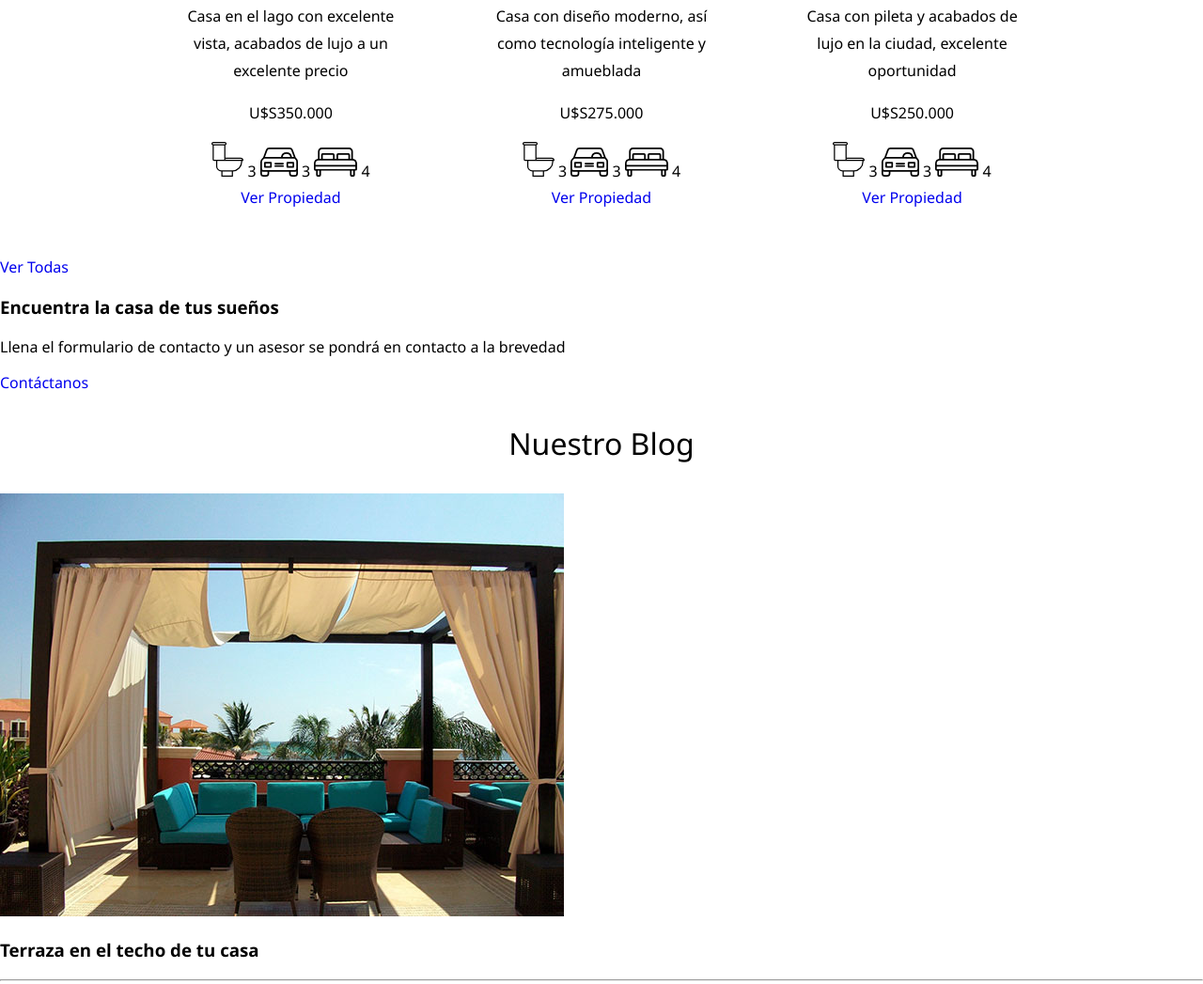
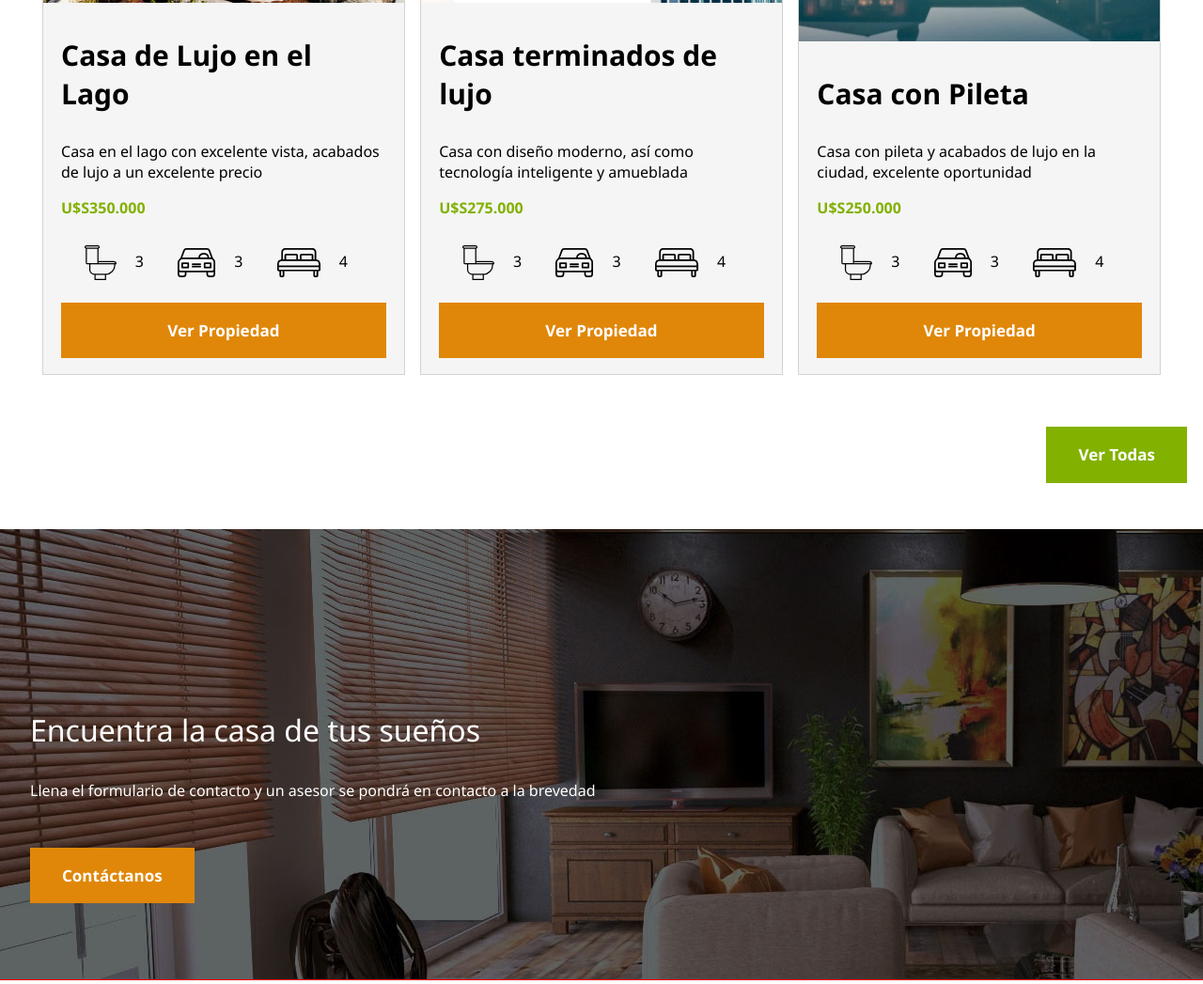
Before and after one commit to koalter/Laboratorio-3, a plain HTML site: page MaquetadoHTML/index.html in a window 1280 px wide. Shown: the part 1509-2556 px from the top of the page at 94% size. Drawn offline with Linux system fonts and the light colour scheme.

Commit message:
falta blog/comentarios y ver por que el footer no completa abajo

```diff
--- a/MaquetadoHTML/index.html
+++ b/MaquetadoHTML/index.html
@@ -23,8 +23,8 @@
     </header>
     <main>
         <section class="nosotros">
+            <div class="container">
                 <h3 class="subtitulo">Más Sobre Nosotros</h3>
-            <div>
                 <article class="servicio">
                     <img src="./images/icono1.svg" alt="Seguridad" class="icono">
                     <h3>SEGURIDAD</h3>
@@ -43,67 +43,77 @@
             </div>
         </section>
         <section class="venta">
+            <div class="container">
             <h3 class="subtitulo">Casas y Departamentos en Venta</h3>
-            <div>
                 <article class="anuncio">
                     <img src="./images/anuncio1.jpg" alt="foto del inmueble" class="miniatura">
+                    <div class="caracteristicas">
                         <h3>Casa de Lujo en el Lago</h3>
                         <p>Casa en el lago con excelente vista, acabados de lujo a un excelente precio</p>
                         <p class="precio">U$S350.000</p>
-                    <div class="caracteristicas">
+                    </div>
+                    <div class="ambientes">
                         <img src="./images/icono_wc.svg" alt="baños">
-                        <span>3</span>
+                        <p>3</p>
                         <img src="./images/icono_estacionamiento.svg" alt="estacionamientos">
-                        <span>3</span>
+                        <p>3</p>
                         <img src="./images/icono_dormitorio.svg" alt="dormitorios">
-                        <span>4</span>
+                        <p>4</p>
                     </div>
-                    <a href="#" class="btnPropiedad">Ver Propiedad</a>
+                    <button class="btnPropiedad">Ver Propiedad</button>
                 </article>
                 <article class="anuncio">
                     <img src="./images/anuncio2.jpg" alt="foto del inmueble" class="miniatura">
+                    <div class="caracteristicas">
                         <h3>Casa terminados de lujo</h3>
                         <p>Casa con diseño moderno, así como tecnología inteligente y amueblada</p>
                         <p class="precio">U$S275.000</p>
-                    <div class="caracteristicas">
+                    </div>
+                    <div class="ambientes">
                         <img src="./images/icono_wc.svg" alt="baños">
-                        <span>3</span>
+                        <p>3</p>
                         <img src="./images/icono_estacionamiento.svg" alt="estacionamientos">
-                        <span>3</span>
+                        <p>3</p>
                         <img src="./images/icono_dormitorio.svg" alt="dormitorios">
-                        <span>4</span>
+                        <p>4</p>
                     </div>
-                    <a href="#" class="btnPropiedad">Ver Propiedad</a>
+                    <button class="btnPropiedad">Ver Propiedad</button>
                 </article>
                 <article class="anuncio">
                     <img src="./images/anuncio3.jpg" alt="foto del inmueble" class="miniatura">
+                    <div class="caracteristicas">
                         <h3>Casa con Pileta</h3>
                         <p>Casa con pileta y acabados de lujo en la ciudad, excelente oportunidad</p>
                         <p class="precio">U$S250.000</p>
-                    <div class="caracteristicas">
+                    </div>
+                    <div class="ambientes">
                         <img src="./images/icono_wc.svg" alt="baños">
-                        <span>3</span>
+                        <p>3</p>
                         <img src="./images/icono_estacionamiento.svg" alt="estacionamientos">
-                        <span>3</span>
+                        <p>3</p>
                         <img src="./images/icono_dormitorio.svg" alt="dormitorios">
-                        <span>4</span>
+                        <p>4</p>
                     </div>
-                    <a href="#" class="btnPropiedad">Ver Propiedad</a>
+                    <button class="btnPropiedad">Ver Propiedad</button>
                 </article>
+                <div class="btnTodas">
+                    <button>Ver Todas</button>
                 </div>
-            <a href="#" class="btnTodas">Ver Todas</a>
+            </div>
         </section>
         <section class="contacto">
+            <div class="container">
                 <h3>Encuentra la casa de tus sueños</h3>
                 <p>Llena el formulario de contacto y un asesor se pondrá en contacto a la brevedad</p>
-            <a href="#" class="btnContacto">Contáctanos</a>
+                <button class="btnContacto">Contáctanos</button>
+            </div>
         </section>
-        <section>
-            <div>
+        <section class="media">
+                <div class="blog">
                     <h3 class="subtitulo">Nuestro Blog</h3>
                     <article>
                         <img src="./images/blog1.jpg" alt="miniatura" class="fotoBlog">
-                    <div>
+                        <div class="descripcion">
                             <h3>Terraza en el techo de tu casa</h3>
                             <hr>
                             <p>Escrito el: <span class="vars">20/10/2019</span> por: <span class="vars">Admin</span></p>
@@ -112,7 +122,7 @@
                     </article>
                     <article>
                         <img src="./images/blog2.jpg" alt="miniatura" class="fotoBlog">
-                    <div>
+                        <div class="descripcion">
                             <h3>Guía para la decoración de tu hogar</h3>
                             <hr>
                             <p>Escrito el: <span class="vars">20/10/2019</span> por: <span class="vars">Admin</span></p>
@@ -120,7 +130,7 @@
                         </div>
                     </article>
                 </div>
-            <div>
+                <div class="comentarios">
                     <h3 class="subtitulo">Comentarios</h3>
                     <div class="comentario">
                         <img src="./images/comilla.svg" alt="comillas">
@@ -138,7 +148,7 @@
                 <a href="#">Blog</a>
                 <a href="#">Contacto</a>
             </nav>
-            <p>Todos los Derechos Reservados 2020&copy;</p>
+            <span>Todos los Derechos Reservados 2020&copy;</span>
         </footer>
     </main>
 </body>
--- a/MaquetadoHTML/style.css
+++ b/MaquetadoHTML/style.css
@@ -1,7 +1,7 @@
 html, body {
     margin: 0;
     padding: 0;
-    font-family:'Segoe UI', Tahoma, Geneva, Verdana, sans-serif;
+    font-family: 'Segoe UI', Tahoma, Geneva, Verdana, sans-serif;
 }
 
 a {
@@ -40,7 +40,6 @@ header nav a {
 .titulo {
     font-family: 'Times New Roman', Times, serif;
     font-size: 3em;
-    /* margin-right: 50%; */
     float: left;
 }
 /* END header */
@@ -52,11 +51,17 @@ header nav a {
     text-align: center;
 }
 
-/* section nosotros */
-.nosotros div {
-    text-align: center;
+button:active {
+    filter: brightness(0.8);
 }
 
+.container {
+    text-align: center;
+    max-width: 1300px;
+    margin: auto;
+}
+
+/* section nosotros */
 .servicio {
     /* width: 20%; */
     width: 22em;
@@ -80,23 +85,166 @@ header nav a {
 /* END section nosotros */
 
 /* section venta */
-.venta div {
-    text-align: center;
+.anuncio {
+    width: 20%;
+    min-width: 24em;
+    display: inline-block;
+    margin: 6px;
+    border: 1px solid lightgray;
+    background-color: #f5f5f5;
 }
 
-.anuncio {
-    width: 18%;
-    display: inline-block;
-    text-align: center;
-    margin: 2em;
-    padding: 1em;
-    line-height: 180%;
+.caracteristicas h3 {
+    font-size: 30px;
+    font-weight: 600;
 }
 
-.anuncio h3 {
-
+.caracteristicas {
+    text-align: left;
+    margin: 1.2em;
 }
 
 .miniatura {
     width: 100%;
+    margin: 0;
 }
+
+.precio {
+    color: rgb(130, 177, 0);
+    font-weight: 600;
+}
+
+.ambientes {
+    letter-spacing: 1em;
+    width: 100%;
+}
+
+.ambientes p {
+    display: inline-block;
+}
+
+.ambientes img {
+    vertical-align: middle;
+}
+
+.btnPropiedad {
+    color: white;
+    background-color: rgb(224, 135, 9);
+    border: none;
+    font-family: inherit;
+    width: 90%;
+    height: 3.5em;
+    font-size: 17px;
+    font-weight: 600;
+    margin: 1em;
+    cursor: pointer;
+}
+
+.btnTodas {
+    text-align: right;
+    margin-top: 2em;
+}
+
+.btnTodas button {
+    color: white;
+    background-color: rgb(130, 177, 0);
+    border: none;
+    font-family: inherit;
+    height: 3.5em;
+    margin: 1em;
+    padding: 1em 2em;
+    cursor: pointer;
+    font-weight: 600;
+    font-size: 17px;
+}
+/* END section venta */
+
+/* section contacto */
+.contacto {
+    background-image: url('./images/encuentra.jpg');
+    height: 60vh;
+    color: white;
+    /* padding: 2em; */
+}
+
+.contacto .container {
+    text-align: left;
+    height: 100%;
+    margin: 2em;
+}
+
+.contacto h3 {
+    font-size: 2em;
+    font-weight: 500;
+    padding-top: 6em;
+}
+
+.btnContacto {
+    color: white;
+    background-color: rgb(224, 135, 9);
+    border: none;
+    font-family: inherit;
+    margin-top: 2em;
+    height: 3.5em;
+    padding: 1em 2em;
+    cursor: pointer;
+    font-weight: 600;
+    font-size: 17px;
+}
+/* END section contacto */
+
+/* section media */
+.media {
+    outline: 1px solid red;
+}
+
+.blog, .comentarios {
+    height: 100vh;
+    display: inline-block;
+    outline: 1px solid green;
+}
+
+.blog article {
+    outline: 1px solid blue;
+}
+
+.blog article div {
+    display: inline-block;
+}
+
+.fotoBlog {
+    width: 20%;
+    outline: 1px solid black;
+}
+
+.descripcion {
+    outline: 1px solid red;
+}
+
+/* END section media */
+/* END main */
+
+/* footer */
+footer {
+    color: white;
+    background-color: #333;
+    height: 5em;
+}
+
+footer span {
+    float: right;
+    margin-top: 2em;
+    margin-right: 2em;
+}
+
+footer nav {
+    display: inline-block;
+    margin: 2em;
+}
+
+footer nav a {
+    font-size: 1.1em;
+    color: white;
+    margin: 1em;
+}
+/* END footer */
```
Lines whose indentation alone changed are shown as unchanged.
